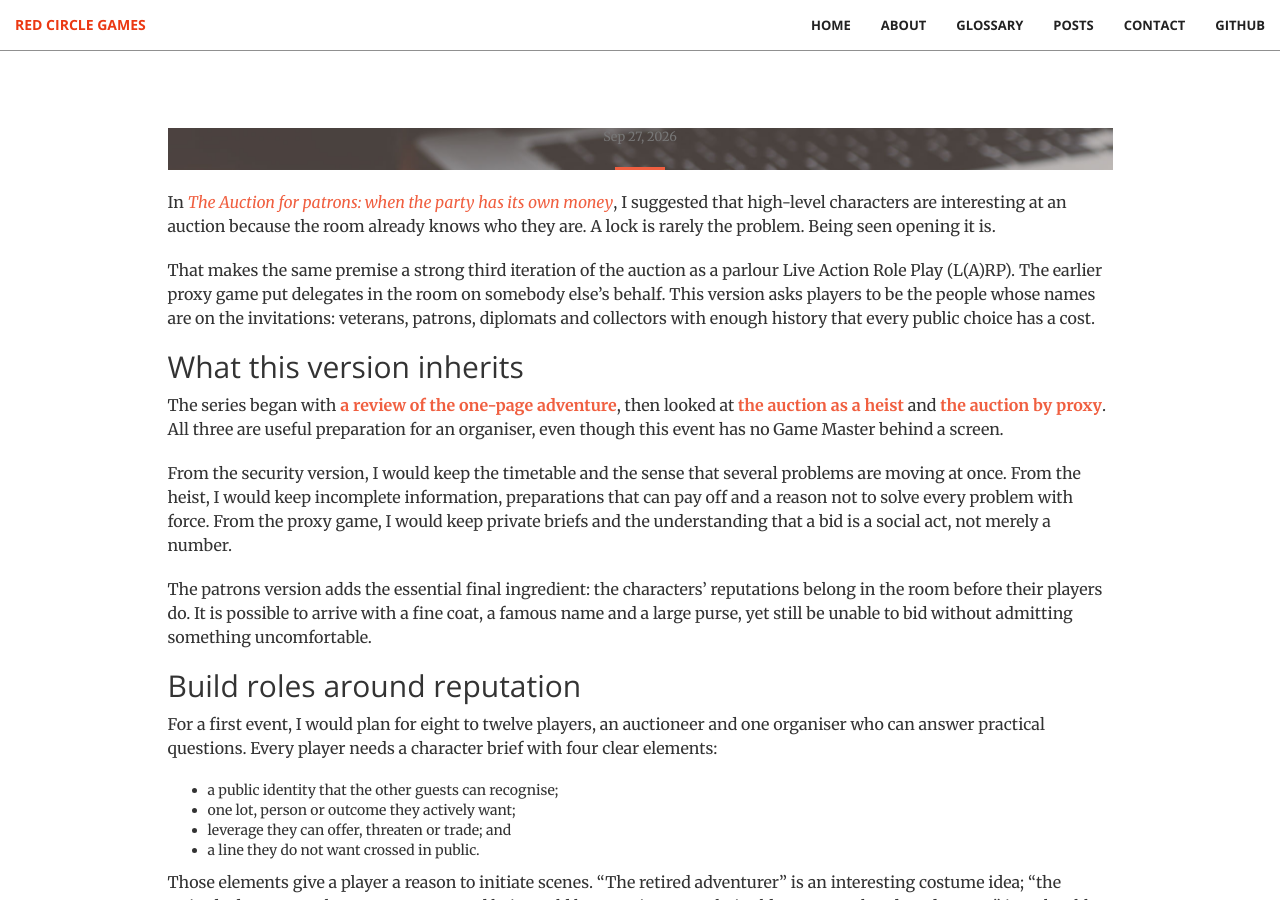
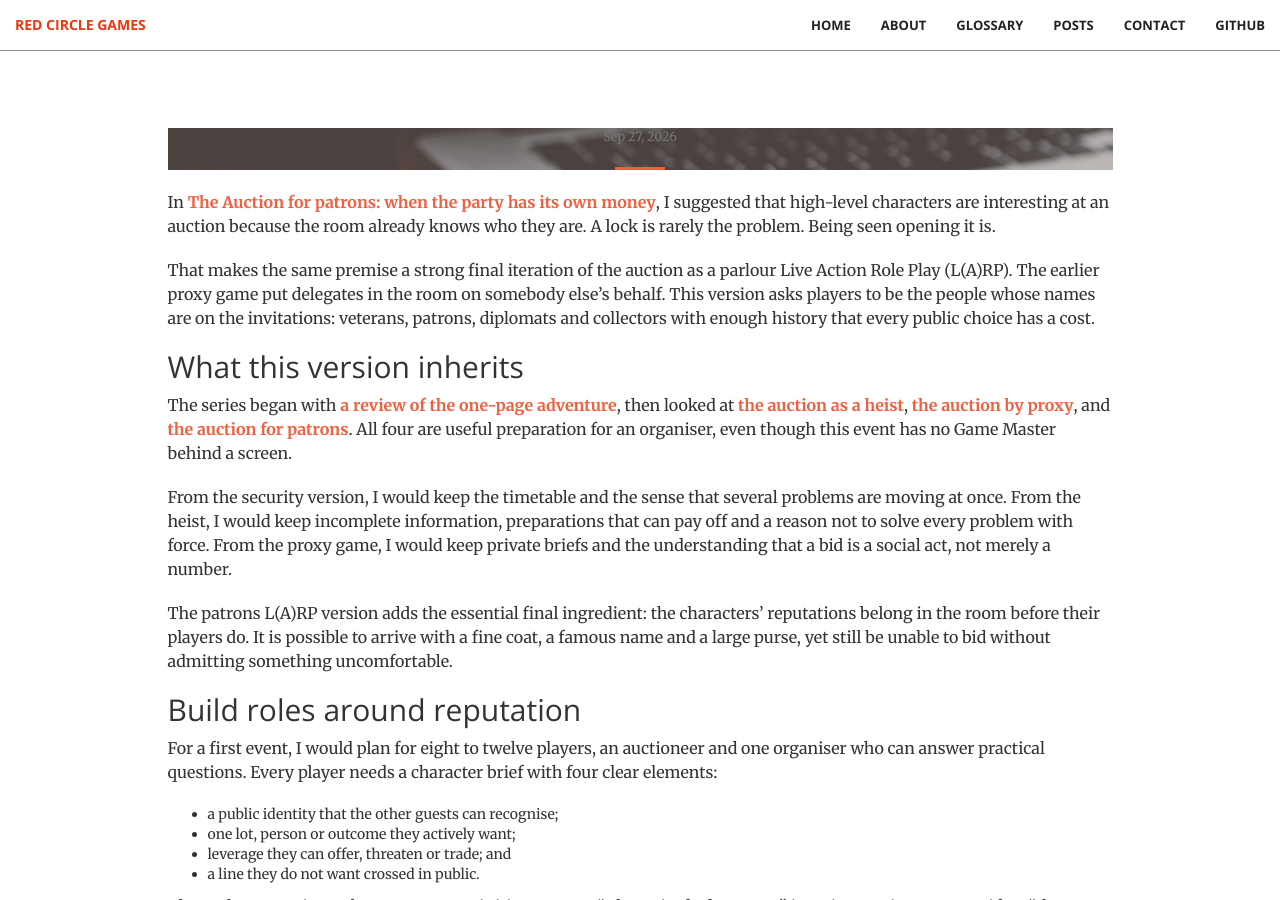
Before and after one commit to abuxton/rcg, a Jekyll site: the page built from _posts/2026-09-27-the-auction-for-patrons-as-a-parlour-larp.md, in a window 1280 px wide and 900 px high, scrolled down 442 px. Built offline with Jekyll 4.4.1, drawn with Linux system fonts in a browser that asks for light colours; some of the changed text lies outside the part shown.

Commit message:
refactor(auction-series): add cross-links and shared tags to all posts
- Add consistent 'the-auction' and 'DnD' tags across all six posts in the series
- Replace individual 'Series update' sections with complete series overview listings on each post
- Expand opening context in the final 'layer cake' post to include all four related posts
- Update patrons L(A)RP post to reference the complete four-post foundation
- Each post now clearly shows its position in the series and links to all related posts

Co-authored-by: Copilot <223556219+Copilot@users.noreply.github.com>

```diff
--- a/_posts/2026-09-27-the-auction-for-patrons-as-a-parlour-larp.md
+++ b/_posts/2026-09-27-the-auction-for-patrons-as-a-parlour-larp.md
@@ -3,7 +3,7 @@ layout: post
 title: "The Auction for patrons as a parlour L(A)RP"
 description: "Turning established adventurers, contested lots and social consequences into a small, playable parlour L(A)RP."
 category: posts
-tags: ["l(a)rp", parlour-larp, game-design, auction, adventure-design]
+tags: ["l(a)rp", parlour-larp, game-design, auction, adventure-design, "the-auction", DnD]
 image:
   feature:
   credit:
@@ -12,13 +12,13 @@ comments: false
 share: true
 ---
 
-In [*The Auction for patrons: when the party has its own
-money*]({{ '/posts/2026/09/23/the-auction-for-established-adventurers.html' | relative_url }}),
+In [**The Auction for patrons: when the party has its own
+money**]({{ '/posts/2026/09/23/the-auction-for-established-adventurers.html' | relative_url }}),
 I suggested that high-level characters are interesting at an auction because
 the room already knows who they are. A lock is rarely the problem. Being seen
 opening it is.
 
-That makes the same premise a strong third iteration of the auction as a
+That makes the same premise a strong final iteration of the auction as a
 parlour Live Action Role Play (L(A)RP). The earlier proxy game put delegates
 in the room on somebody else's behalf. This version asks players to be the
 people whose names are on the invitations: veterans, patrons, diplomats and
@@ -29,9 +29,10 @@ collectors with enough history that every public choice has a cost.
 The series began with [**a review of the one-page
 adventure**]({{ '/posts/2026/09/02/the-dwarven-auction-one-page-review.html' | relative_url }}),
 then looked at [**the auction as a
-heist**]({{ '/posts/2026/09/09/the-auction-as-a-heist.html' | relative_url }}) and
-[**the auction by proxy**]({{ '/posts/2026/09/16/the-auction-proxies-and-parlour-larp.html' | relative_url }}).
-All three are useful preparation for an organiser, even though this event has
+heist**]({{ '/posts/2026/09/09/the-auction-as-a-heist.html' | relative_url }}),
+[**the auction by proxy**]({{ '/posts/2026/09/16/the-auction-proxies-and-parlour-larp.html' | relative_url }}),
+and [**the auction for patrons**]({{ '/posts/2026/09/23/the-auction-for-established-adventurers.html' | relative_url }}).
+All four are useful preparation for an organiser, even though this event has
 no Game Master behind a screen.
 
 From the security version, I would keep the timetable and the sense that
@@ -40,7 +41,7 @@ information, preparations that can pay off and a reason not to solve every
 problem with force. From the proxy game, I would keep private briefs and the
 understanding that a bid is a social act, not merely a number.
 
-The patrons version adds the essential final ingredient: the characters'
+The patrons L(A)RP version adds the essential final ingredient: the characters'
 reputations belong in the room before their players do. It is possible to
 arrive with a fine coat, a famous name and a large purse, yet still be unable
 to bid without admitting something uncomfortable.
@@ -151,3 +152,12 @@ and illustrated by **Nimrod Cortés** and published by
 map are not reproduced. I am also grateful to the
 **[One Page Dungeon Contest](https://www.dungeoncontest.com/)** for the
 one-page adventure tradition that made this series possible.
+
+## Series overview
+
+This is the fifth post in the *Auction* series. It builds on all previous posts:
+
+1. [**The Dwarven Auction: one page, one very busy hour**]({{ '/posts/2026/09/02/the-dwarven-auction-one-page-review.html' | relative_url }}) — the original security scenario and one-page review.
+2. [**The Auction as a heist: turn the keys around**]({{ '/posts/2026/09/09/the-auction-as-a-heist.html' | relative_url }}) — the heist variation and planning approach.
+3. [**The Auction by proxy: bids, secrets and a parlour L(A)RP**]({{ '/posts/2026/09/16/the-auction-proxies-and-parlour-larp.html' | relative_url }}) — proxy play and social leverage mechanics.
+4. [**The Auction for patrons: when the party has its own money**]({{ '/posts/2026/09/23/the-auction-for-established-adventurers.html' | relative_url }}) — high-level play with status and consequences.
```
Also changed, not shown: _posts/2026-09-02-the-dwarven-auction-one-page-review.md (+4 -4 lines), _posts/2026-09-09-the-auction-as-a-heist.md (+5 -6 lines), _posts/2026-09-16-the-auction-proxies-and-parlour-larp.md (+6 -6 lines), _posts/2026-09-23-the-auction-for-established-adventurers.md (+7 -7 lines), _posts/2026-09-30-the-auction-layer-cake-collected.md (+18 -6 lines).
